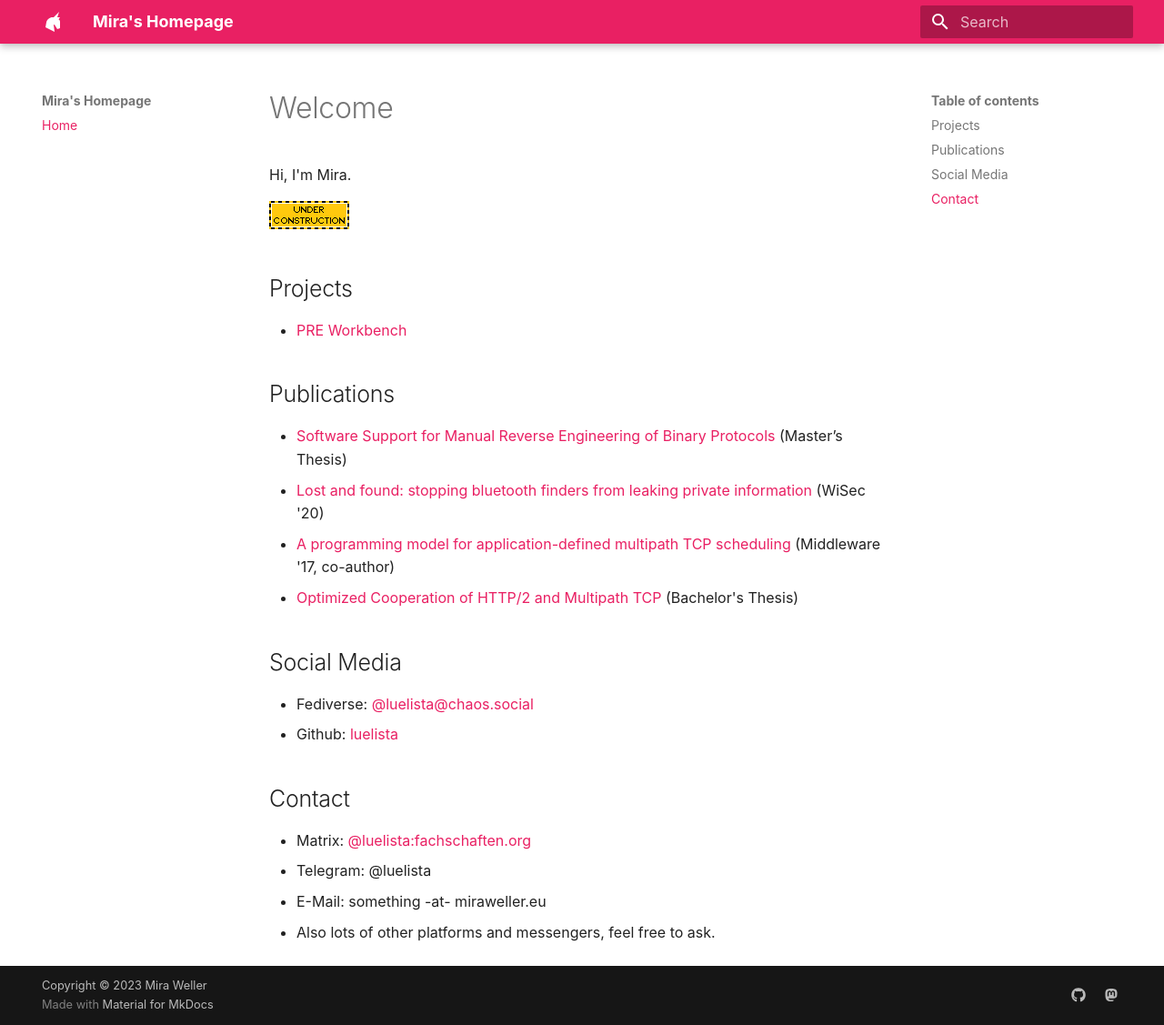
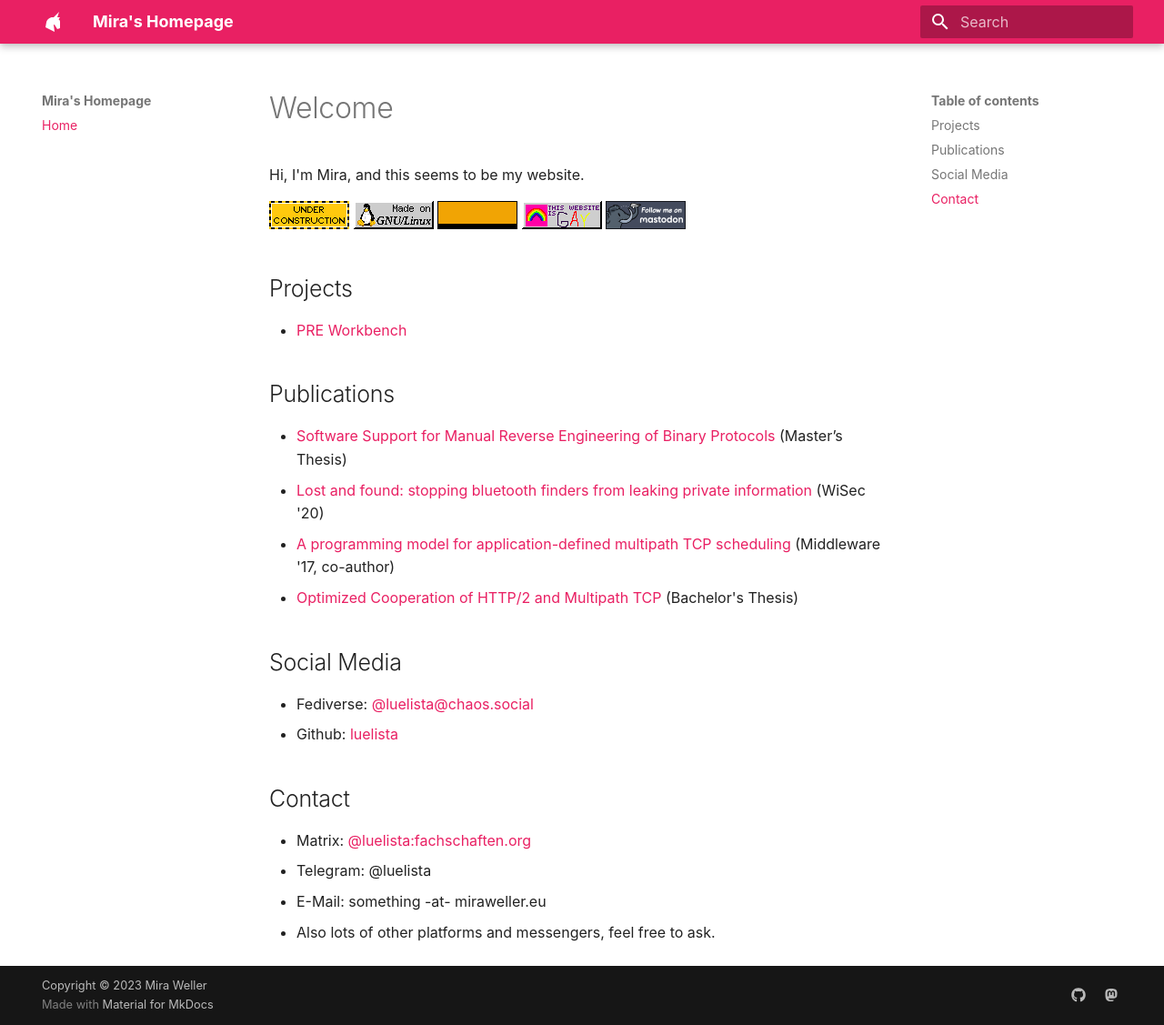
Before and after one commit to luelista/luelista.github.io, an MkDocs documentation site: the page built from docs/index.md, in a window 1280 px wide and 1127 px high. Shown: the whole window at 91% size. Built offline with MkDocs 1.6.1 and Material for MkDocs 9.7.7, drawn with Linux system fonts in a browser that asks for light colours.

Commit message:
Add banners to Homepage

```diff
--- a/docs/index.md
+++ b/docs/index.md
@@ -1,9 +1,12 @@
 # Welcome
-Hi, I'm Mira.
+Hi, I'm Mira, and this seems to be my website.
 
 
 ![Under Construction ](assets/banners/construction.gif)
-
+![](assets/banners/gnu-linux.gif)
+![](assets/banners/mozilla2.gif)
+![](assets/banners/gaywebring.gif)
+![](assets/banners/mastodon_button_3.gif)
 
 ## Projects
 
```
